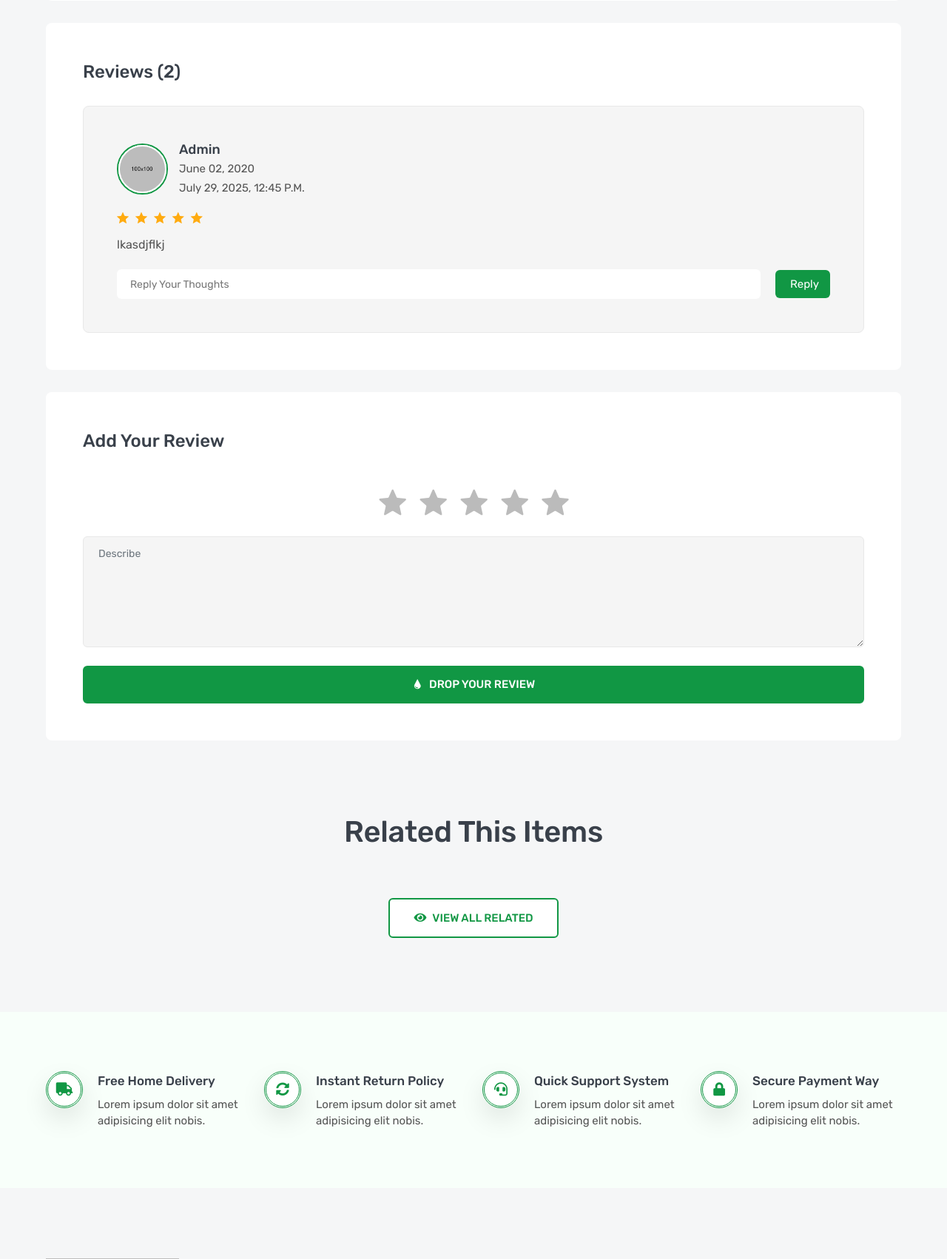
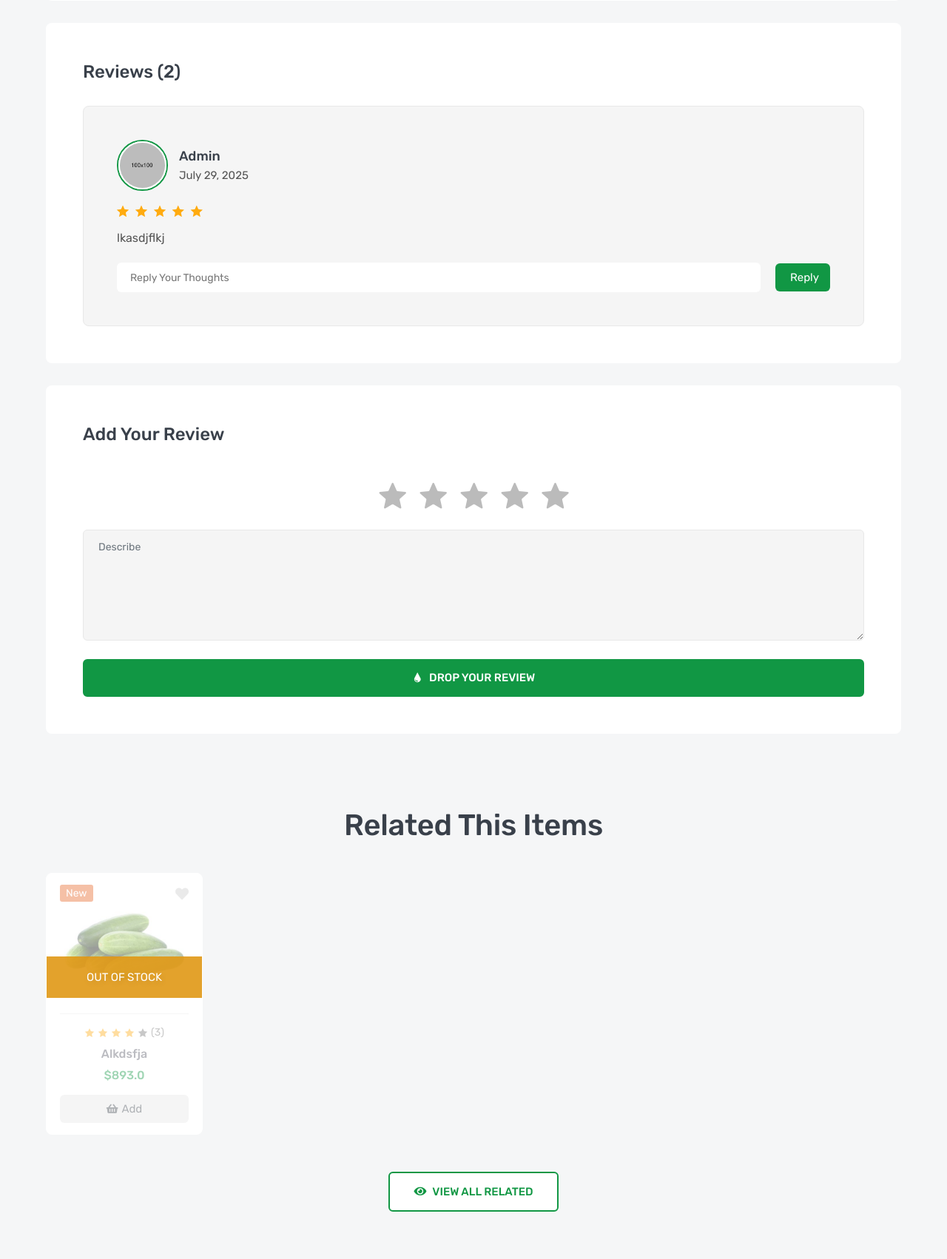
Before and after one commit to eslimrateb/amazon-clone, a Django app: page /products/1/ in a window 1280 px wide. Shown: the part 1408-3110 px from the top of the page at 74% size. Run offline with Django 4.2, Linux system fonts and the light colour scheme; data comes from the database, SQL or seed files in the repository; both versions use the stored data as it was after the commit; parts of the project's set-up code (start-up, migrations or seed data) failed here and were passed over; some libraries are stand-ins or nearby versions.

Commit message:
add releated item

```diff
--- a/product/models.py
+++ b/product/models.py
@@ -21,6 +21,7 @@ class Product(models.Model):
     sku = models.IntegerField(_("sku"))
     subtitle = models.TextField(_("subtitle"), max_length=500)
     description = models.TextField(_("description"), max_length=50000)
+    quantity = models.IntegerField(_("quantity"), default=0)
     brand = models.ForeignKey('Brand',verbose_name=_("brand"),related_name='product_brand',on_delete=models.SET_NULL,null=True)
     tags = TaggableManager()
 
--- a/product/templates/product/product_detail.html
+++ b/product/templates/product/product_detail.html
@@ -157,8 +157,7 @@
                                             </a>
                                             <h5 class="review-meta">
                                                 <a href="#">{{review.user}}</a>
-                                                <span>June 02, 2020</span>
-                                                <span>{{review.created_at}}</span>
+                                                <span>{{review.created_at|date:"F d, Y"}}</span>
                                             </h5>
                                         </div>
                                         <ul class="review-rating">
@@ -229,12 +228,12 @@
                     </div>
                 </div>
                 <div class="row row-cols-2 row-cols-md-3 row-cols-lg-4 row-cols-xl-5">
-                    {% for item in related %}
+                    {% for item in related_products %}
                         <div class="col">
-                            <div class="product-card">
+                            <div class="product-card {%if item.quantity == 0 %}product-disable{% endif %}">
                                 <div class="product-media">
                                     <div class="product-label">
-                                        <label class="label-text sale">sale</label>
+                                        <label class="label-text sale">{{item.flag}}</label>
                                     </div>
                                     <button class="product-wish wish">
                                         <i class="fas fa-heart"></i>
--- a/product/views.py
+++ b/product/views.py
@@ -10,4 +10,5 @@ class ProductDetail(DetailView):
     def get_context_data(self, **kwargs):
         context = super().get_context_data(**kwargs)
         context['reviews'] = Review.objects.filter(product=self.object)
+        context['related_products'] = Product.objects.filter(brand=self.object.brand).exclude(id=self.object.id)
         return context
```
Also changed, not shown: db.sqlite3.
